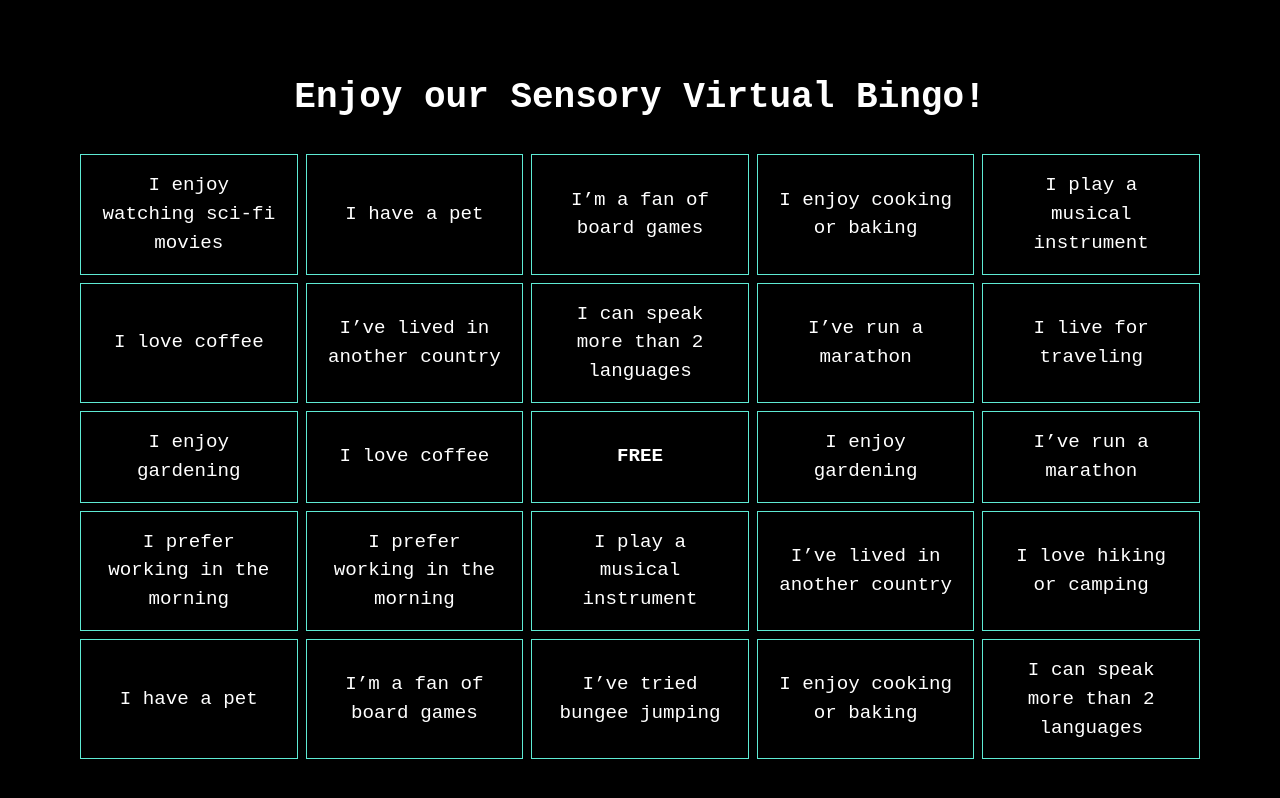
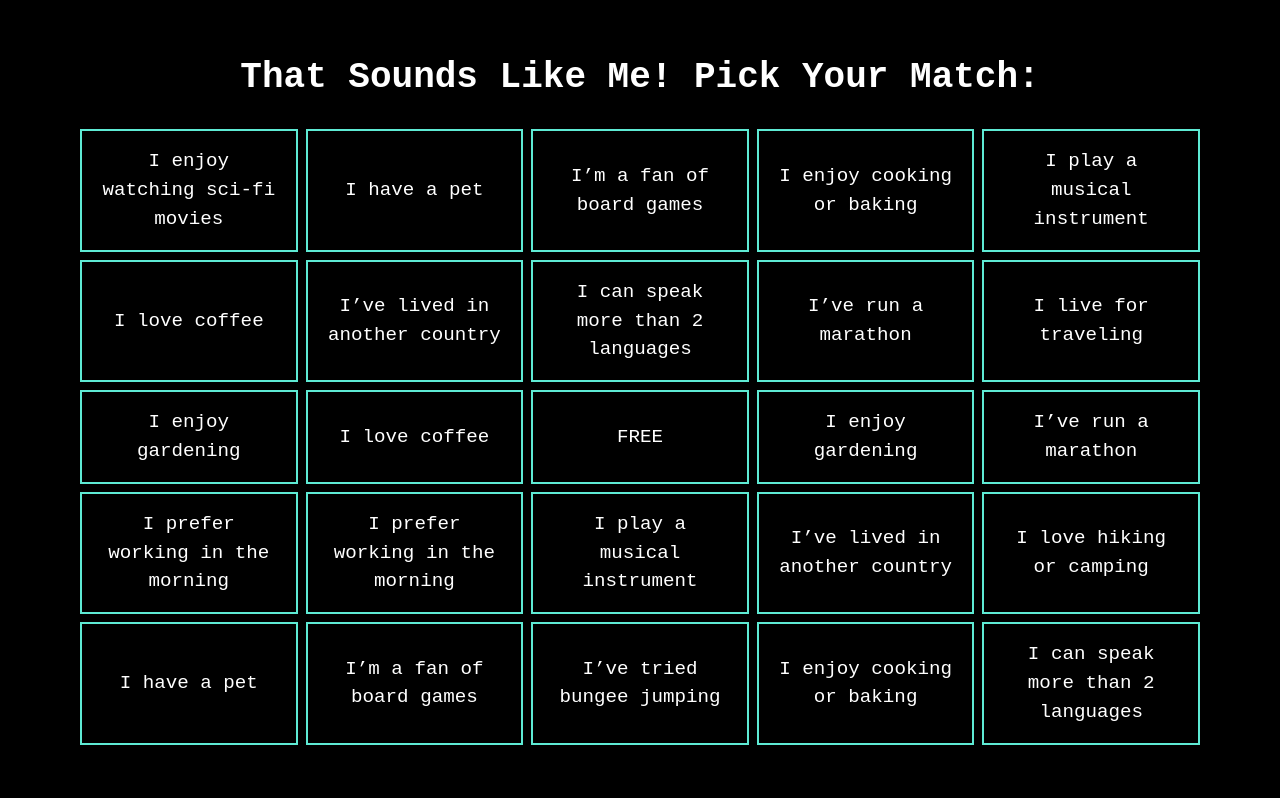
Before and after one commit to juliapim/bingo-app, a Next.js app: page / in a window 1280 px wide. Built offline with nearby package versions, Linux system fonts and the light colour scheme.

Commit message:
changed annimation timeout for restarting when bingo happens

```diff
--- a/app/compoents/BingoCard.tsx
+++ b/app/compoents/BingoCard.tsx
@@ -1,26 +1,37 @@
 import { useContext } from "react";
 import { GameContext } from "../context/GameContext";
+import { Cell } from "../utils/gameUtils";
 
-const BingoCard: React.FC = () => {
+interface BingoCardProps {
+  cellClass?: (cell: Cell) => string; // Optional prop for dynamic cell styling
+}
+
+const BingoCard: React.FC<BingoCardProps> = ({ cellClass }) => {
   const gameContext = useContext(GameContext);
   if (!gameContext) throw new Error("GameContext is undefined");
 
   const { toggleCell, board } = gameContext;
 
   return (
-    <div className=" grid grid-cols-5 gap-2 w-full max-w-6xl mx-auto">
+    <div className="grid grid-cols-5 gap-2 w-full max-w-6xl mx-auto">
       {board.map((row, rowIndex) =>
         row.map((cell, colIndex) => (
-        <div
+          <div
             key={`${rowIndex}-${colIndex}`}
             className={`bg-black text-white border-3 border-teal-300 border p-4 text-center cursor-pointer w-full h-full flex items-center justify-center ${
-            cell.marked && !cell.free ? "line-through text-gray-500" : ""
-            } ${cell.free ? "bg-[#63f0d2] font-bold" : "bg-[#63f0d2]"}`}
+              cell.marked && !cell.free ? "line-through text-gray-500" : ""
+            } ${
+              cellClass
+                ? cellClass(cell)
+                : cell.free
+                ? "bg-[#63f0d2] font-bold"
+                : "bg-[#63f0d2]"
+            }`}
             onClick={() => toggleCell(rowIndex, colIndex)}
-            style={{ fontSize: "clamp(0.6rem, 2vw, 1.2rem)" }}>{cell.text}
-        </div>
-
-
+            style={{ fontSize: "clamp(0.6rem, 2vw, 1.2rem)" }}
+          >
+            {cell.text}
+          </div>
         ))
       )}
     </div>
--- a/app/compoents/BingoGame.tsx
+++ b/app/compoents/BingoGame.tsx
@@ -8,8 +8,10 @@ import { shuffleArray, phrases, Cell } from "../utils/gameUtils";
 const BingoGame: React.FC = () => {
   const [board, setBoard] = useState<Cell[][]>([]);
   const [bingoMessage, setBingoMessage] = useState<string | null>(null);
+  const [animationVisible, setAnimationVisible] = useState(false); // Tracks animation visibility
+  const [gameStarted, setGameStarted] = useState(false); // Tracks if the game has started
 
-  useEffect(() => {
+  const initializeBoard = () => {
     const shuffledPhrases = shuffleArray([...phrases, ...phrases]); // Duplicate phrases to ensure enough for the grid
     const newBoard = Array(5)
       .fill(null)
@@ -26,9 +28,16 @@ const BingoGame: React.FC = () => {
           }))
       );
     setBoard(newBoard);
+    setGameStarted(false); // Reset game state
+  };
+
+  useEffect(() => {
+    initializeBoard();
   }, []);
 
   useEffect(() => {
+    if (!gameStarted) return; // Avoid checking Bingo if the game hasn't started
+
     const checkBingo = () => {
       const isWinningRow = (row: Cell[]) => row.every((cell) => cell.marked);
       const isWinningCol = (colIndex: number) => board.every((row) => row[colIndex].marked);
@@ -42,16 +51,21 @@ const BingoGame: React.FC = () => {
         isWinningDiagonal();
 
       if (hasBingo) {
+        setAnimationVisible(true); // Show animation
         setBingoMessage("Bingo!");
-      } else {
-        setBingoMessage(null);
+        setTimeout(() => {
+          setAnimationVisible(false); // Hide animation after 5 seconds
+          setBingoMessage(null);
+          initializeBoard(); // Restart the game
+        }, 3000);
       }
     };
 
     checkBingo();
-  }, [board]);
+  }, [board, gameStarted]);
 
   const toggleCell = (rowIndex: number, colIndex: number) => {
+    setGameStarted(true); // Mark the game as started when a cell is toggled
     setBoard((prevBoard) => {
       const newBoard = prevBoard.map((row, rIdx) =>
         row.map((cell, cIdx) =>
@@ -66,16 +80,24 @@ const BingoGame: React.FC = () => {
 
   return (
     <GameContextProvider value={{ board, toggleCell }}>
-      <div className="bg-black flex flex-col items-center justify-center min-h-screen font-monoLisaRegular">
-        <h1 className="text-4xl text-center leading-snug font-bold mb-8 mt-8 text-white">Enjoy our Sensory Virtual Bingo!</h1>
-        <div className="w-full max-w-6xl px-4">
-          <BingoCard />
+      <div className="bg-black flex flex-col items-center justify-center min-h-screen font-monoLisaRegular relative">
+        <h1 className="text-4xl font-bold mt-6 mb-6 text-center leading-normal text-white">That Sounds Like Me! Pick Your Match:</h1>
+        <div className="w-full max-w-6xl mb-7 px-4 relative">
+          {animationVisible && bingoMessage && (
+            <div className="absolute inset-0 flex items-center justify-center z-10">
+              <div className="p-8 bg-[#f0006d] text-[#f0006d] rounded animate-bounce">
+                <h1 className="text-6xl font-bold text-black animate-pulse">{bingoMessage}</h1>
+              </div>
+            </div>
+          )}
+          <BingoCard
+            cellClass={(cell) =>
+              cell.free
+                ? "bg-[#80ecdc] text-black border-2 border-teal-300"
+                : "bg-black text-white border-2 border-teal-300"
+            }
+          />
         </div>
-        {bingoMessage && (
-          <div className="mt-4 p-4 bg-[#f0006d] rounded absolute  animate-bounce">
-            <h1 className="text-6xl font-bold text-black animate-pulse">{bingoMessage}</h1>
-          </div>
-        )}
       </div>
     </GameContextProvider>
   );
```
